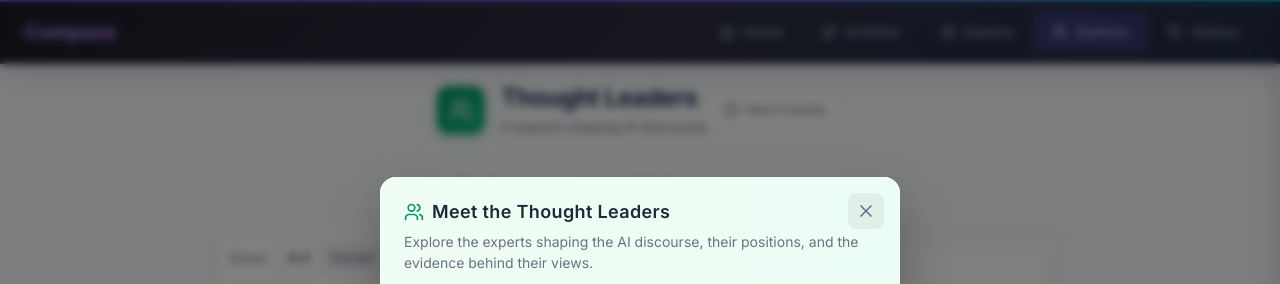
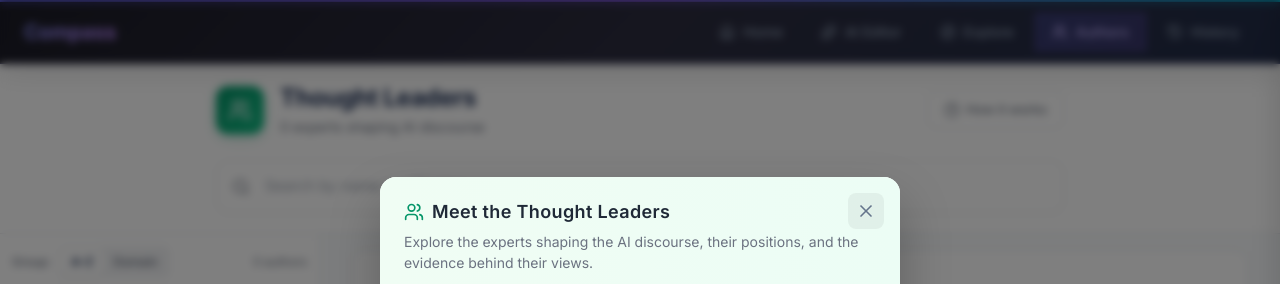
Before and after one commit to stphcmb/compass-beta, a Next.js app: page /authors in a window 1280 px wide. Shown: the top 284 px of the page. Built offline with nearby package versions, Linux system fonts and the light colour scheme; no server answers; the database is empty.

Commit message:
Revert "Fix Authors page header alignment to match Explore layout"
This reverts commit f839958b707551d79082e76b2b141a6ca997470e.

```diff
--- a/app/authors/page.tsx
+++ b/app/authors/page.tsx
@@ -203,7 +203,8 @@ function AuthorIndexPageContent() {
         style={{ display: 'flex', flexDirection: 'column' }}
       >
         {/* Centered Header Section - matches Explore layout */}
-        <div className="max-w-4xl mx-auto" style={{ padding: '20px 24px 0 24px' }}>
+        <div style={{ borderBottom: '1px solid var(--color-light-gray)', backgroundColor: 'var(--color-air-white)' }}>
+          <div className="max-w-4xl mx-auto" style={{ padding: '20px 24px' }}>
             <PageHeader
               icon={<Users size={24} />}
               iconVariant="green"
@@ -216,7 +217,7 @@ function AuthorIndexPageContent() {
             />
 
             {/* Search Bar - same style as Explore */}
-          <div style={{ marginTop: '16px', marginBottom: '16px' }}>
+            <div style={{ marginTop: '16px' }}>
               <div style={{ position: 'relative' }}>
                 <Search style={{
                   position: 'absolute', left: '16px', top: '50%', transform: 'translateY(-50%)',
@@ -261,18 +262,10 @@ function AuthorIndexPageContent() {
               </div>
             </div>
           </div>
+        </div>
 
-        {/* Split panel area - with card border like Explore */}
-        <div className="max-w-4xl mx-auto" style={{ flex: 1, display: 'flex', overflow: 'hidden', padding: '0 24px 24px 24px', width: '100%' }}>
-          <div style={{
-            flex: 1,
-            display: 'flex',
-            backgroundColor: 'var(--color-air-white)',
-            border: '1px solid var(--color-light-gray)',
-            borderRadius: '12px',
-            boxShadow: '0 1px 3px rgba(0,0,0,0.04)',
-            overflow: 'hidden'
-          }}>
+        {/* Split panel area */}
+        <div style={{ flex: 1, display: 'flex', overflow: 'hidden' }}>
           {/* Left panel - Author directory */}
           <div style={{
             width: '320px',
@@ -752,7 +745,6 @@ function AuthorIndexPageContent() {
             </div>
           </div>
         </div>
-        </div>
 
         {/* Onboarding Modal */}
         <AboutThoughtLeadersModal isOpen={isModalOpen} onClose={closeModal} />
```
Lines whose indentation alone changed are shown as unchanged.
